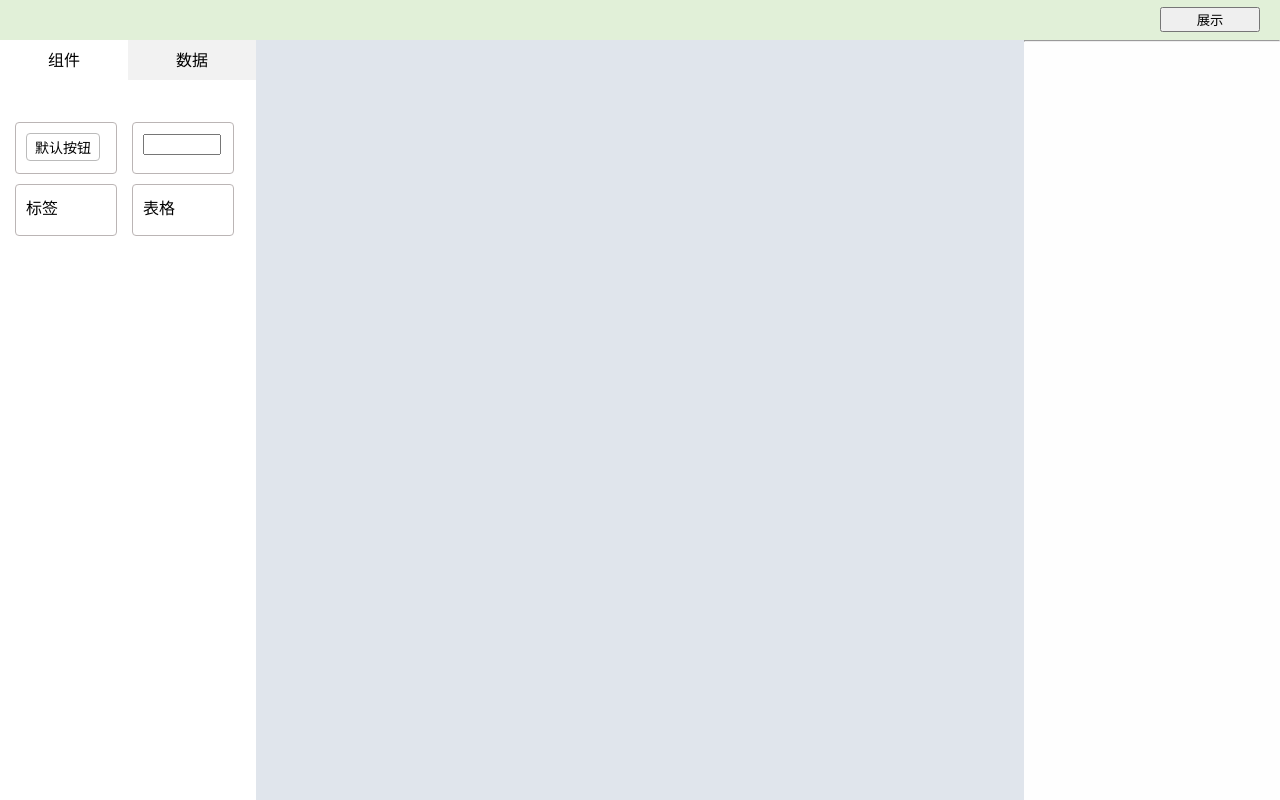
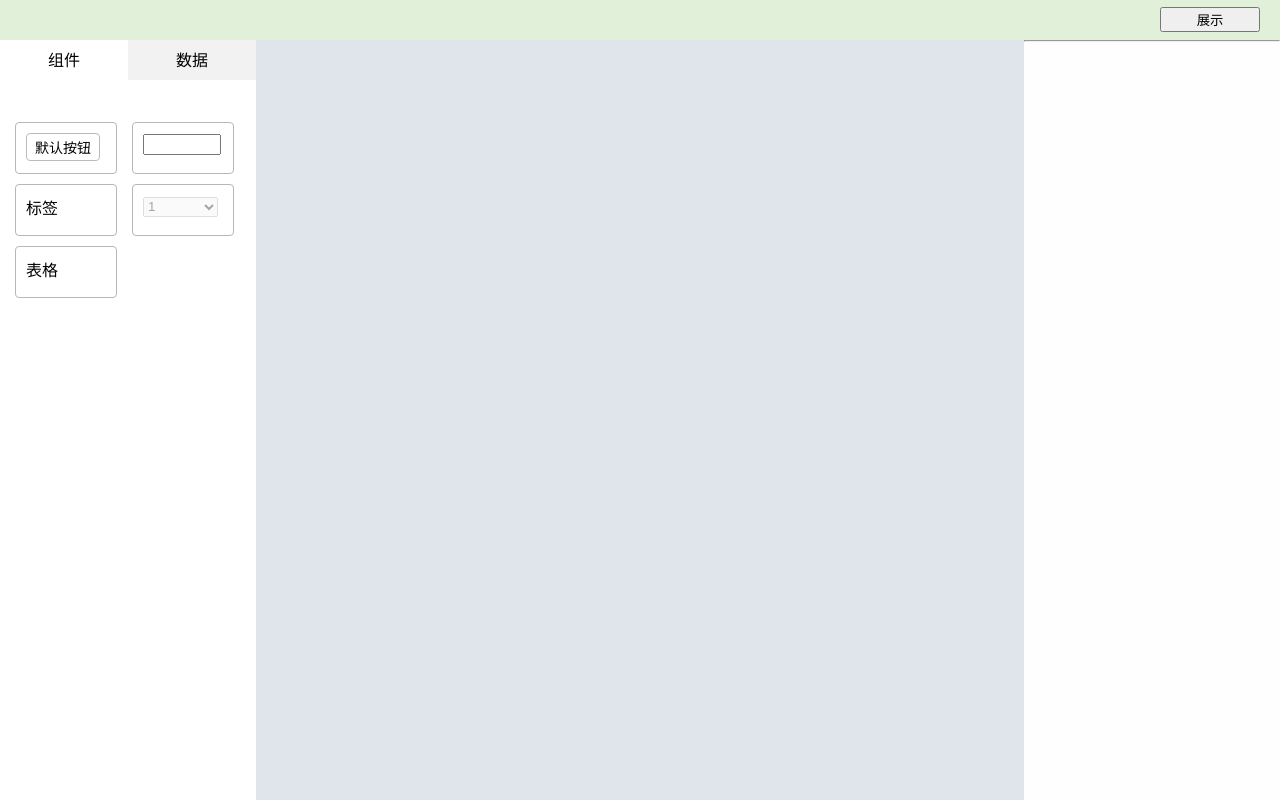
Before and after one commit to TeacherXin/XinBuilder, a React (Create React App) app: page /home in a window 1280 px wide. Built offline with nearby package versions, Linux system fonts and the light colour scheme.

Commit message:
fix: 增加select组件

```diff
--- a/src/Component/Button/index.css
+++ b/src/Component/Button/index.css
@@ -7,7 +7,7 @@
   border-radius: 4px;
 }
 
-#componentButton .button:hover{
+#componentButton button:hover{
   background-color: rgb(242, 240, 240);
   border: 1px solid #505766;
 }
--- /dev/null
+++ b/src/Component/Select/index.css
@@ -0,0 +1,4 @@
+.componentSelect select{
+  width: 75px;
+  height: 20px;
+}
--- /dev/null
+++ b/src/Component/Select/index.js
@@ -0,0 +1,14 @@
+import React from 'react'
+import './index.css'
+
+export default function Select() {
+  return (
+    <div className='componentSelect'>
+      <select disabled>
+        <option>1</option>
+        <option>2</option>
+        <option>3</option>
+      </select>
+    </div>
+  )
+}
--- a/src/Component/index.js
+++ b/src/Component/index.js
@@ -2,10 +2,12 @@ import Button from './Button'
 import Input from './Input'
 import Label from './Label'
 import Table from './Table'
+import Select from './Select'
 
 export {
   Button,
   Input,
   Label,
+  Select,
   Table
 }
```
